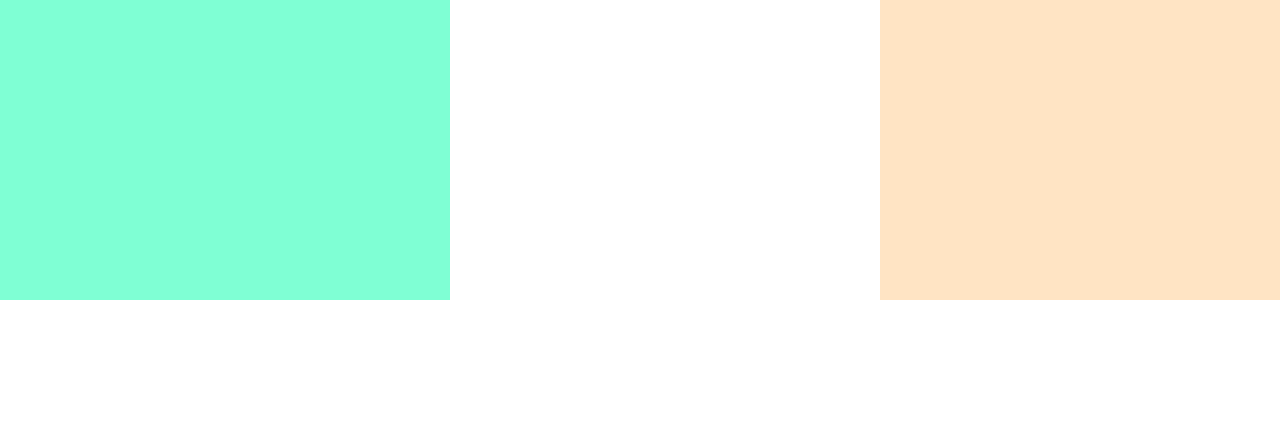
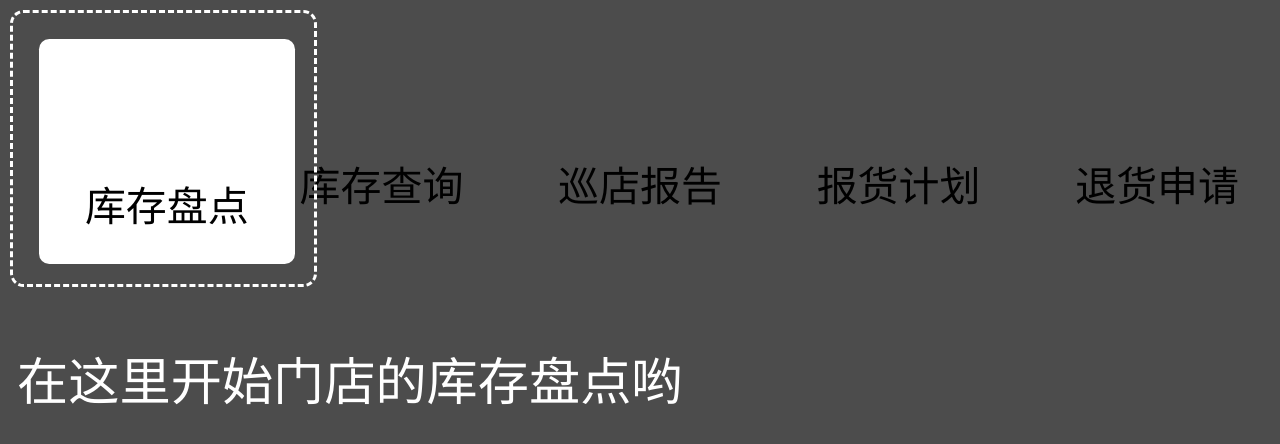
Before and after one commit to susu0628/vue-study, a Vue app in the folder vue-demo/: page /#/home in a window 1280 px wide. Shown: the top 444 px of the page. Built offline with nearby package versions, Linux system fonts and the light colour scheme.

Commit message:
添加Home页提示引导

```diff
--- a/vue-demo/src/App.vue
+++ b/vue-demo/src/App.vue
@@ -23,4 +23,8 @@ export default {
   html {
     height: 100%;
   }
+  body {
+    font-size: 0.16rem;
+    padding: 0.24rem;
+  }
 </style>
--- a/vue-demo/src/components/ColorIcon.vue
+++ b/vue-demo/src/components/ColorIcon.vue
@@ -1,5 +1,5 @@
 <template>
-  <svg class="icon" :style="_style ? _style : ''" aria-hidden="true">
+  <svg class="icon" :style="_style ? _style : ''" aria-hidden="true" @click="$emit('click')">
     <use :xlink:href="`#${use}`"/>
   </svg>
 </template>
--- a/vue-demo/src/pages/Home/index.vue
+++ b/vue-demo/src/pages/Home/index.vue
@@ -1,32 +1,148 @@
 <template>
-  <div class="box">
-    <div class="left"></div>
-    <div class="right"></div>
+  <div>
+    <ul class="barBox">
+      <li v-for="(bar, idx) in barList" :key="idx">
+        <ColorIcon :use="bar.icon" :style="{width: '0.52rem', height: '0.52rem', marginBottom: '0.08rem'}" />
+        <p>{{bar.title}}</p>
+      </li>
+    </ul>
+    <template v-if="alreadyEnterHome && !alreadyEnterHome.deep">
+      <div class="guide_icon">
+        <div class="icon_inner">
+          <ColorIcon use="icon-Homemaintenance" :style="{width: '0.6rem', height: '0.6rem'}" />
+          <p>库存盘点</p>
+        </div>
+      </div>
+      <div class="guide_text">
+        <p class="text_style">在这里开始门店的库存盘点哟</p>
+        <ColorIcon use="icon-icon_shurushanchu" :style="{marginTop: '0.3rem', position: 'absolute', left: '1.6rem', width: '0.52rem', height: '0.52rem'}" @click="() => {closeGuide(1)}" />
+      </div>
+      <div class="guide_mask"></div>
+    </template>
+    <template v-if="alreadyEnterHome && alreadyEnterHome.deep === 1">
+      <div class="guide_icon guide_search">
+        <div class="icon_inner">
+          <ColorIcon use="icon-Homemaintenance" :style="{width: '0.6rem', height: '0.6rem'}" />
+          <p>库存查询</p>
+        </div>
+      </div>
+      <div class="guide_text text_search">
+        <p class="text_style">在这里开始门店的库存查询哟</p>
+        <ColorIcon use="icon-icon_shurushanchu" :style="{marginTop: '0.3rem', position: 'absolute', left: '1.6rem', width: '0.52rem', height: '0.52rem'}" @click="() => {closeGuide(2)}" />
+      </div>
+      <div class="guide_mask"></div>
+    </template>
   </div>
 </template>
 <script>
 import ColorIcon from '../../components/ColorIcon'
+import { mapMutations, mapGetters } from 'vuex'
 export default {
   name: 'Home',
+  data: () => {
+    return {
+      barList: [
+        {
+          title: '库存盘点',
+          icon: 'icon-Homemaintenance'
+        },
+        {
+          title: '库存查询',
+          icon: 'icon-Inquire'
+        },
+        {
+          title: '巡店报告',
+          icon: 'icon-EquipmentRepair'
+        },
+        {
+          title: '报货计划',
+          icon: 'icon-icon_dispatch'
+        },
+        {
+          title: '退货申请',
+          icon: 'icon-icon-Return'
+        }
+      ]
+    }
+  },
   components: {
     ColorIcon
+  },
+  computed: {
+    ...mapGetters('Home', ['alreadyEnterHome'])
+  },
+  mounted () {
+    console.log(234234, this.alreadyEnterHome)
+  },
+  methods: {
+    ...mapMutations('Home', ['UPDATE_GEUIDE']),
+    closeGuide (deep) {
+      console.log(234234, deep)
+      this.UPDATE_GEUIDE({
+        ...this.alreadyEnterHome,
+        deep
+      })
+    }
   }
 }
 </script>
 <style lang="less" scoped>
-  .box {
-    width: 100vw;
+  .barBox {
     display: flex;
     justify-content: space-between;
-    .left {
-      width: 450px;
-      height: 300px;
-      background-color: aquamarine;
-    }
-    .right {
-      width: 400px;
-      height: 300px;
-      background-color: bisque;
+    font-size: 0.24rem;
+    li {
+      list-style-type: none;
+      text-align: center;
     }
   }
+  .guide_icon {
+    width: 1.8rem;
+    height: 1.62rem;
+    position: absolute;
+    top: 0.06rem;
+    left: 0.06rem;
+    z-index: 30;
+    border: 0.02rem dashed white;
+    border-radius: 0.08rem;
+    .icon_inner {
+      width: 1.5rem;
+      height: 1.32rem;
+      margin: 0.15rem;
+      background-color: #ffffff;
+      border-radius: 0.06rem;
+      display: flex;
+      flex-direction: column;
+      align-items: center;
+      justify-content: center;
+      p {
+        font-size: 0.24rem;
+      }
+    }
+  }
+  .guide_search {
+    left: 1.3rem;
+  }
+  .text_search {
+    left: 0.3rem;
+  }
+  .guide_text {
+    position: absolute;
+    top: 2rem;
+    left: 0.1rem;
+    z-index: 30;
+    color: #ffffff;
+    .text_style {
+      font-size: 0.30rem;
+    }
+  }
+  .guide_mask {
+    position: fixed;
+    top: 0rem;
+    left: 0rem;
+    z-index: 20;
+    width: 100vw;
+    height: 100vh;
+    background-color: rgba(0, 0, 0, 0.7);
+  }
 </style>
--- a/vue-demo/src/router/index.js
+++ b/vue-demo/src/router/index.js
@@ -6,11 +6,6 @@ Vue.use(Router)
 
 export default new Router({
   routes: [
-    {
-      path: '/',
-      name: 'Login',
-      component: Login
-    },
     {
       path: '/login',
       name: 'Login',
--- /dev/null
+++ b/vue-demo/src/store/modules/Home.js
@@ -0,0 +1,19 @@
+const home = {
+  namespaced: true,
+  state: {
+    alreadyEnterHome: JSON.parse(sessionStorage.getItem('alreadyEnterHome') || '{}')
+  },
+  mutations: {
+    UPDATE_GEUIDE: (state, payload = {}) => {
+      state.alreadyEnterHome = payload
+      sessionStorage.setItem('alreadyEnterHome', JSON.stringify(payload))
+    }
+  },
+  actions: {},
+  getters: {
+    alreadyEnterHome: (state) => {
+      return state.alreadyEnterHome
+    }
+  }
+}
+export default home
--- a/vue-demo/src/store/modules/Login.js
+++ /dev/null
@@ -1,7 +0,0 @@
-const home = {
-  state: {},
-  mutations: {},
-  actions: {},
-  getters: {}
-}
-export default home
```
